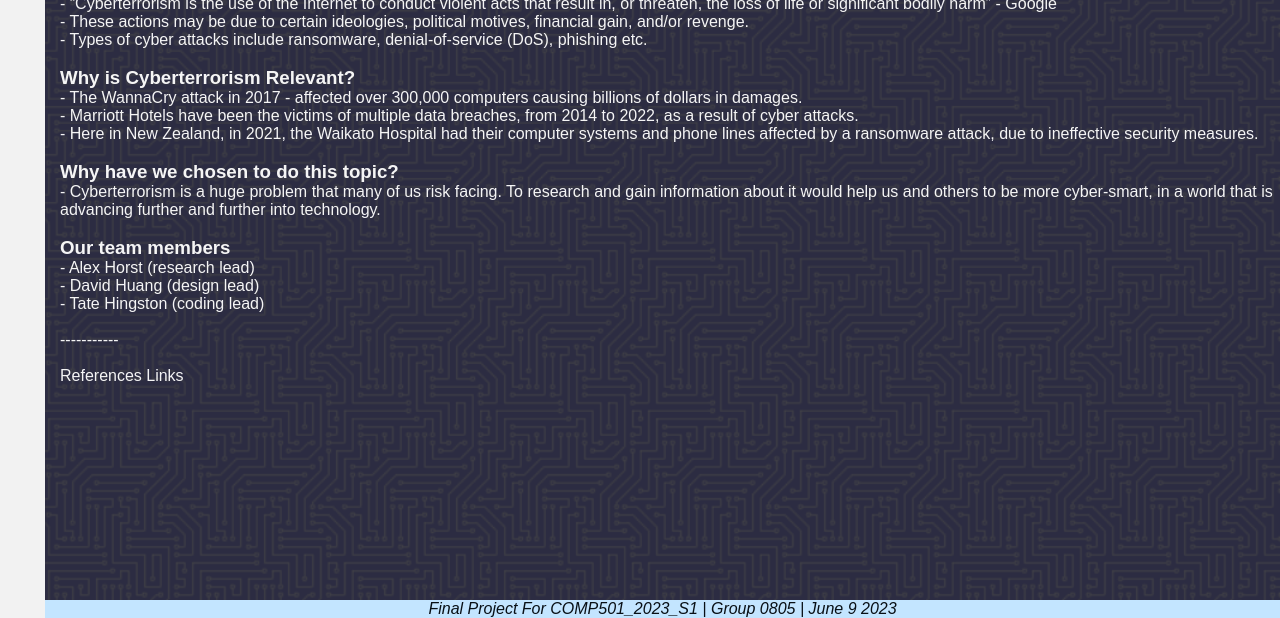
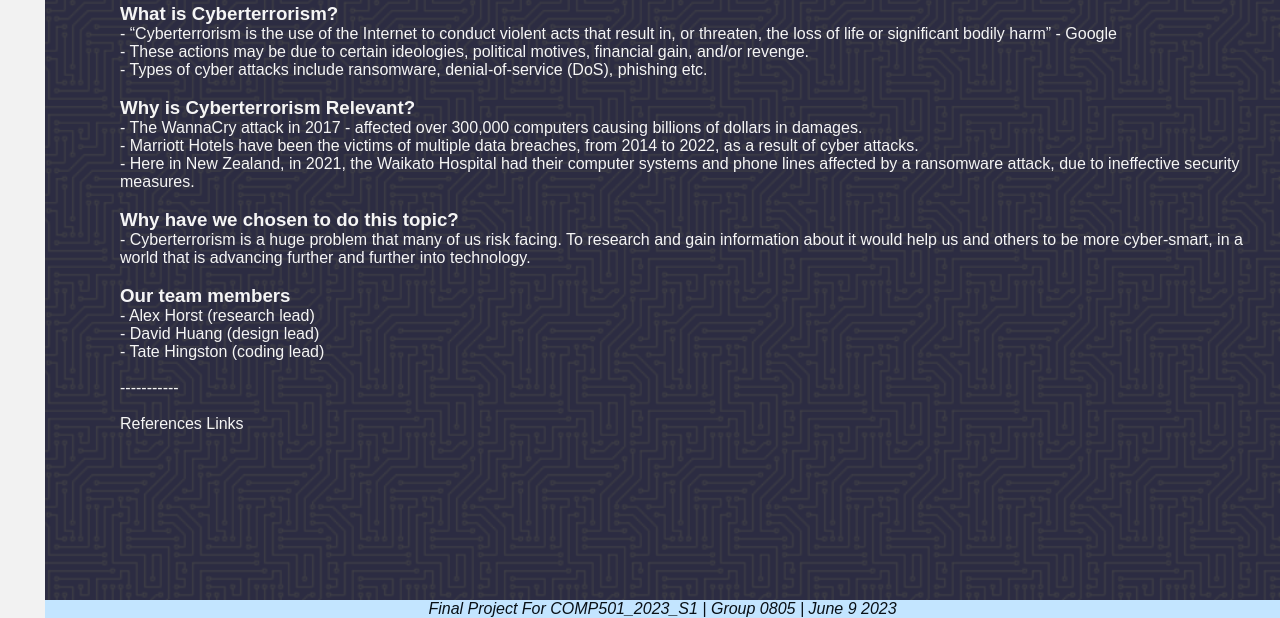
Before and after one commit to TateH-AUTUNI/Assignment3-0805, a plain HTML site: page index.html in a window 1280 px wide. Shown: the part 182-800 px from the top of the page. Drawn offline with Linux system fonts and the light colour scheme.

Commit message:
Padding fix (breathing space)

```diff
--- a/styles/mainstyle.css
+++ b/styles/mainstyle.css
@@ -32,8 +32,8 @@ body{
 }
 
 .main{
-  padding-left: 60px;
-  padding-top: 100px;
+  padding-left: 120px;
+  padding-top: 130px;
   color: whitesmoke;
 }
 
```
